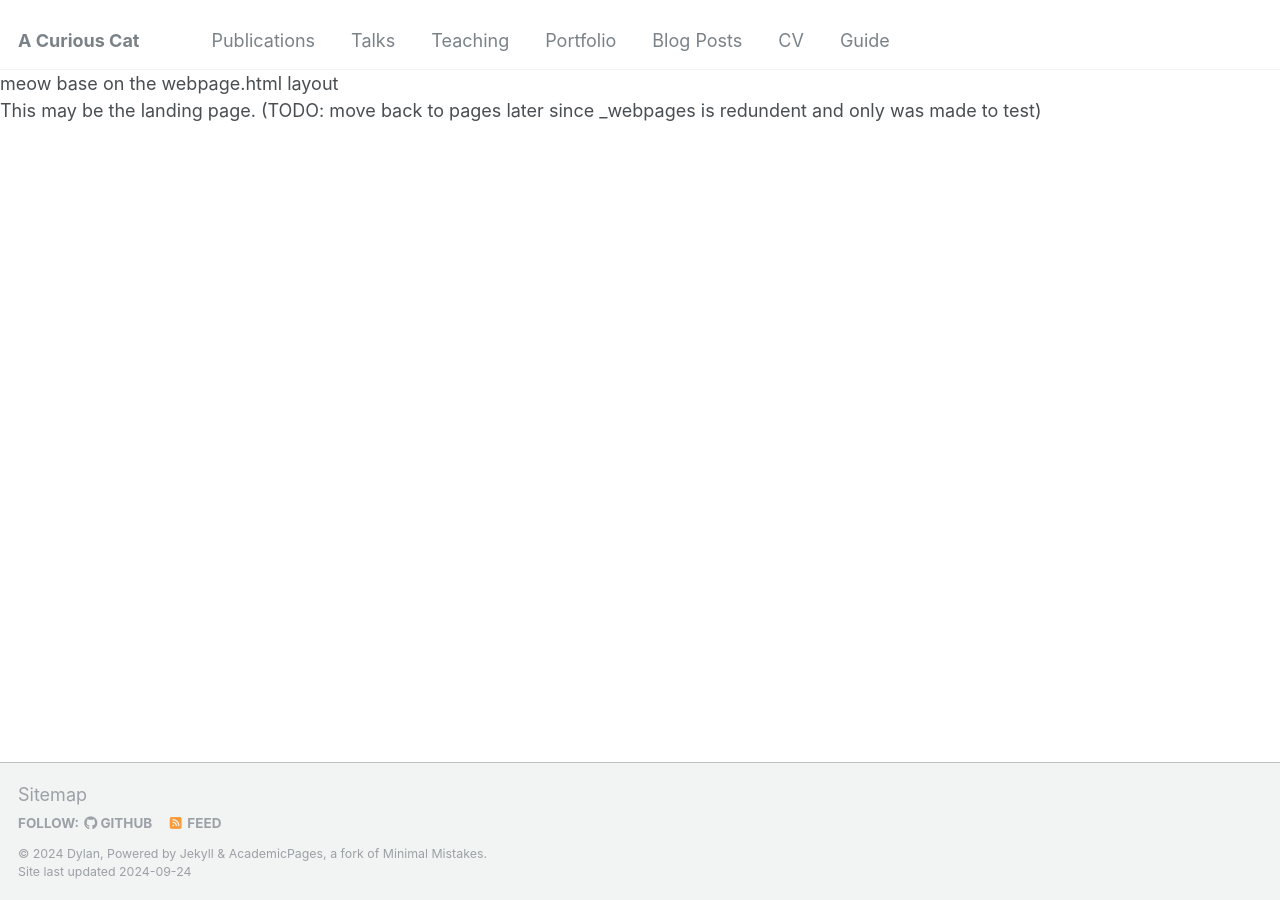
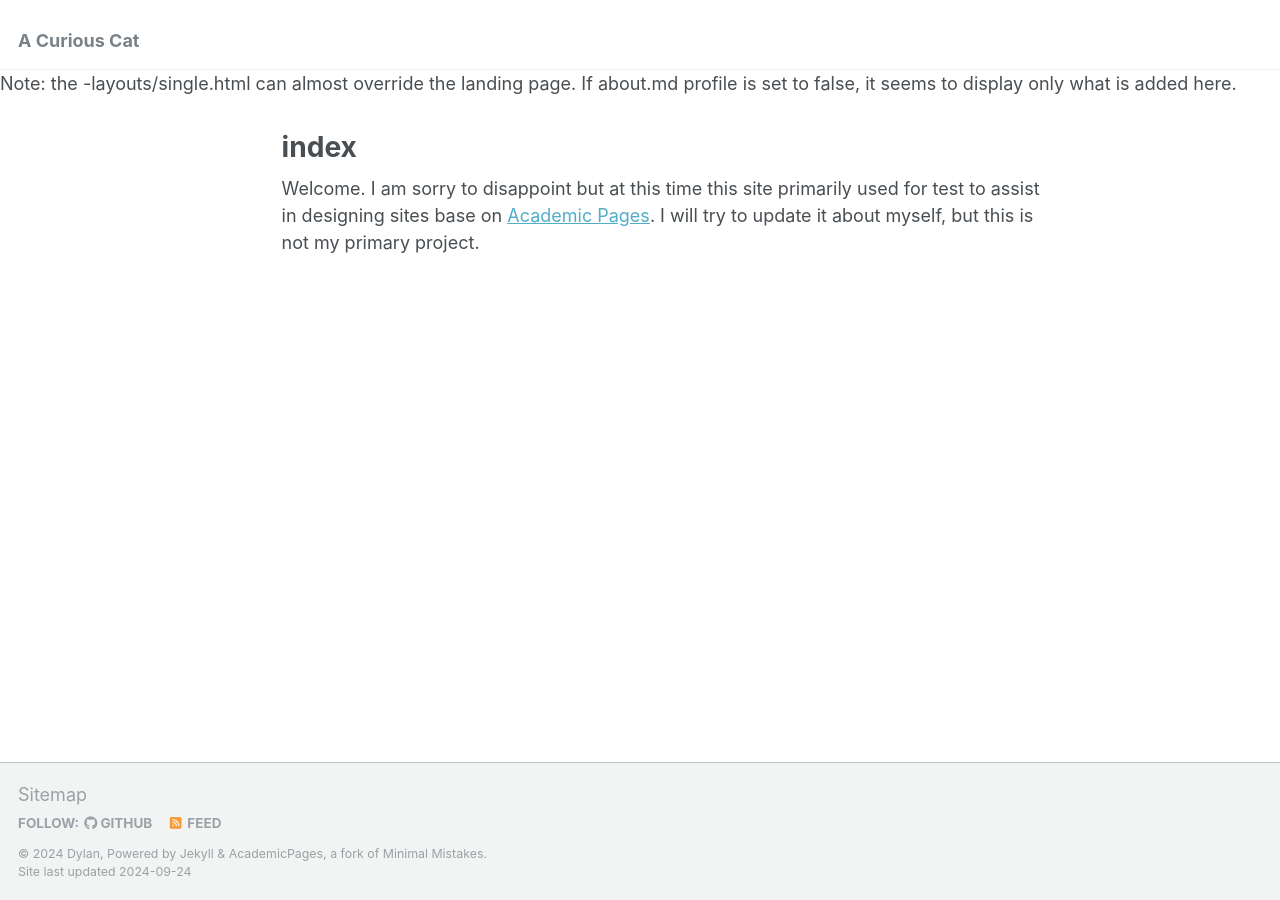
Before and after one commit to mdylantk/mdylantk.github.io, a Jekyll site: the page built from _pages/index.md, in a window 1280 px wide. Built offline with Jekyll 4.4.1, drawn with Linux system fonts in a browser that asks for light colours.

Commit message:
Added some thing about the site

```diff
--- a/_pages/index.md
+++ b/_pages/index.md
@@ -8,4 +8,4 @@
   - /index.html
 ---
 
-This may be the landing page. (TODO: move back to pages later since _webpages is redundent and only was made to test)
+Welcome. I am sorry to disappoint but at this time this site primarily used for test to assist in designing sites base on [Academic Pages](https://github.com/academicpages/academicpages.github.io). I will try to update it about myself, but this is not my primary project.
```
Also changed, not shown: other parts of _pages/index.md (+1 -1 lines), _data/navigation.yml (+14 -14 lines).
